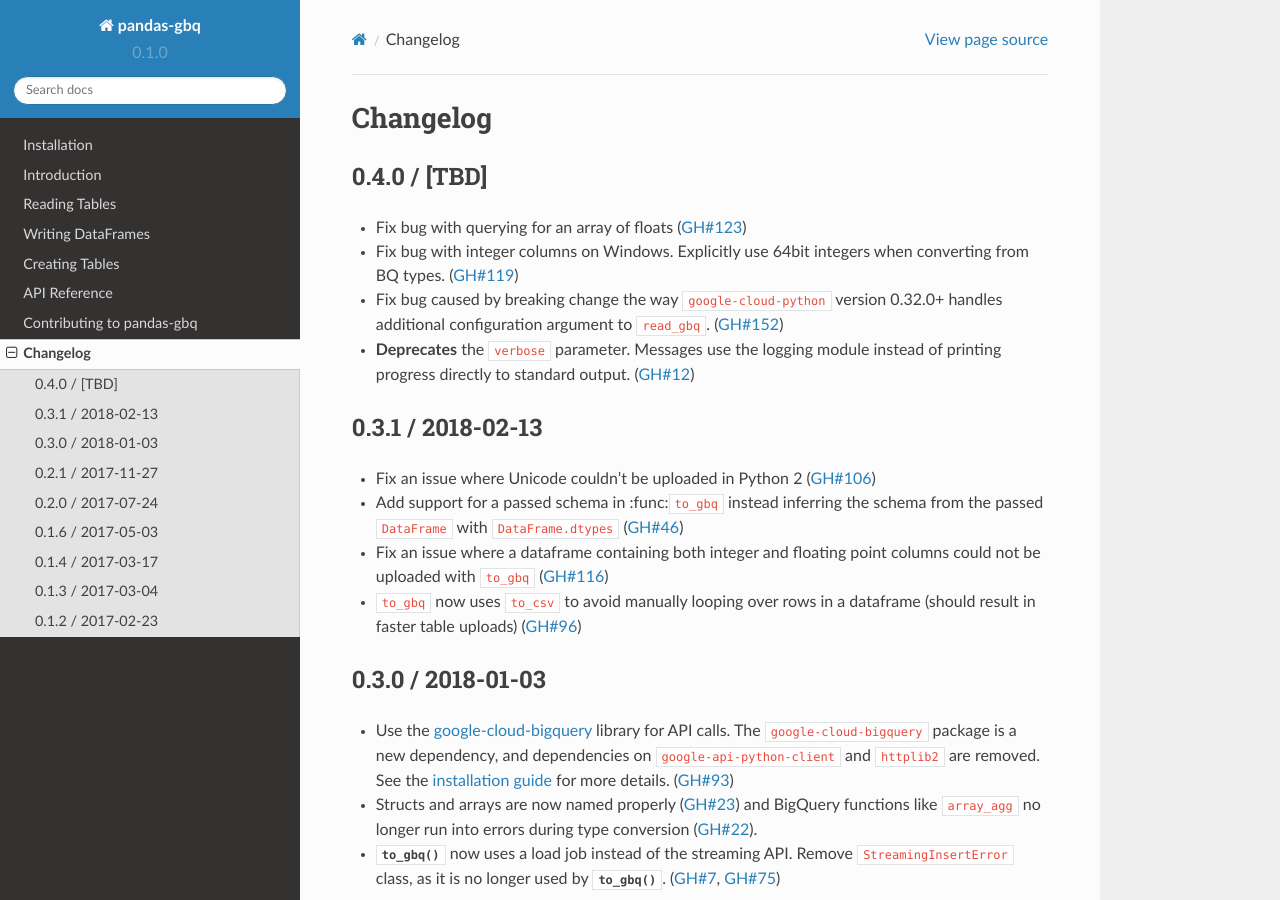
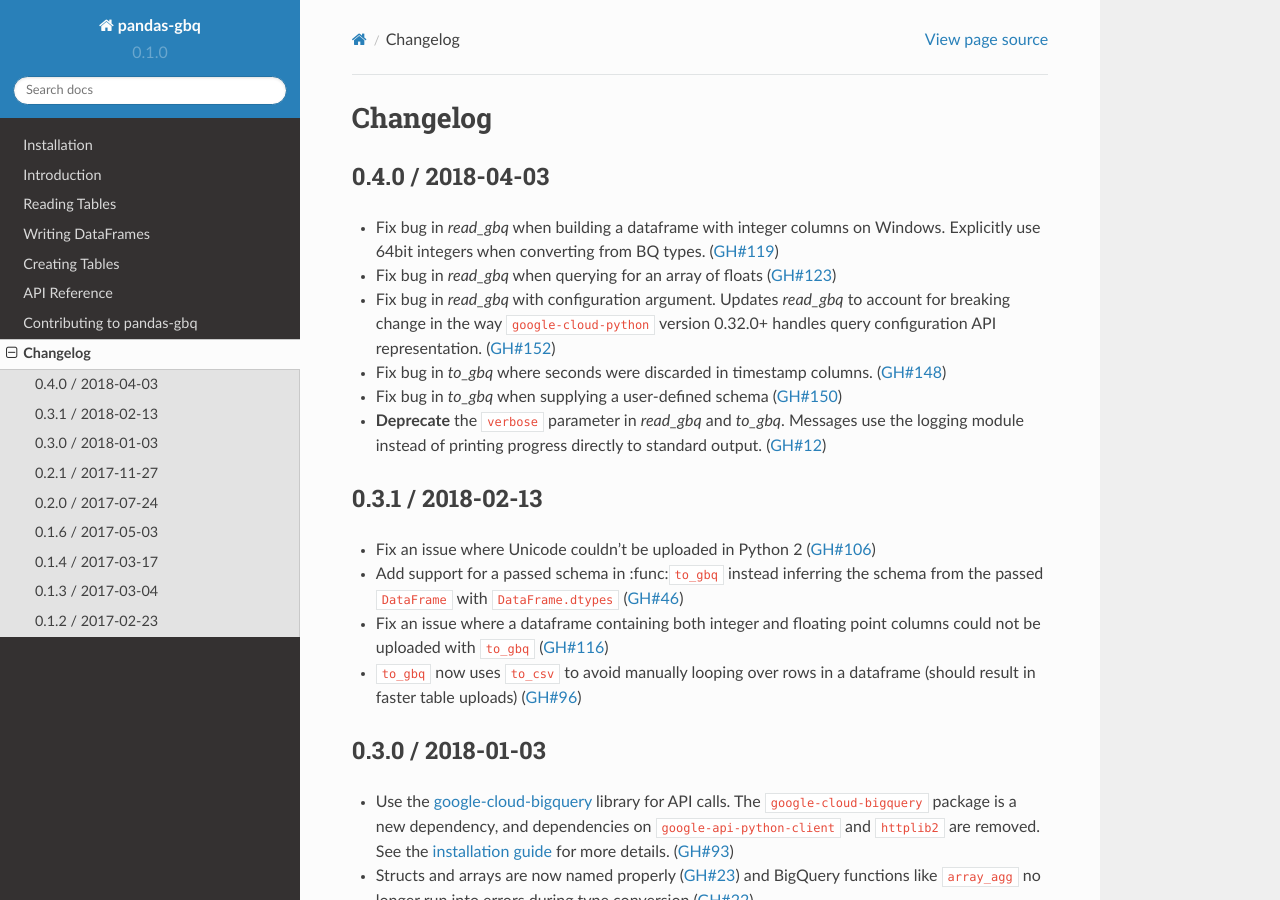
Before and after one commit to googleapis/python-bigquery-pandas, a Sphinx documentation site: the page built from docs/source/changelog.rst, in a window 1280 px wide and 900 px high. Built offline with Sphinx 7.4.7 and the Read the Docs theme 2.0.0, drawn with Linux system fonts in a browser that asks for light colours.

Commit message:
DOC: Changelog for 0.4.0 (#155)
Preparing for a release of 0.4.0.

```diff
--- a/docs/source/changelog.rst
+++ b/docs/source/changelog.rst
@@ -1,12 +1,22 @@
 Changelog
 =========
 
-0.4.0 / [TBD]
+0.4.0 / 2018-04-03
 ------------------
-- Fix bug with querying for an array of floats (:issue:`123`)
-- Fix bug with integer columns on Windows. Explicitly use 64bit integers when converting from BQ types. (:issue:`119`)
-- Fix bug caused by breaking change the way ``google-cloud-python`` version 0.32.0+ handles additional configuration argument to ``read_gbq``. (:issue:`152`)
--  **Deprecates** the ``verbose`` parameter. Messages use the logging module instead of printing progress directly to standard output. (:issue:`12`)
+
+-   Fix bug in `read_gbq` when building a dataframe with integer columns
+    on Windows. Explicitly use 64bit integers when converting from BQ types.
+    (:issue:`119`)
+-   Fix bug in `read_gbq` when querying for an array of floats (:issue:`123`)
+-   Fix bug in `read_gbq` with configuration argument. Updates `read_gbq` to
+    account for breaking change in the way ``google-cloud-python`` version
+    0.32.0+ handles query configuration API representation. (:issue:`152`)
+-   Fix bug in `to_gbq` where seconds were discarded in timestamp columns.
+    (:issue:`148`)
+-   Fix bug in `to_gbq` when supplying a user-defined schema (:issue:`150`)
+-   **Deprecate** the ``verbose`` parameter in `read_gbq` and `to_gbq`.
+    Messages use the logging module instead of printing progress directly to
+    standard output. (:issue:`12`)
 
 0.3.1 / 2018-02-13
 ------------------
```
